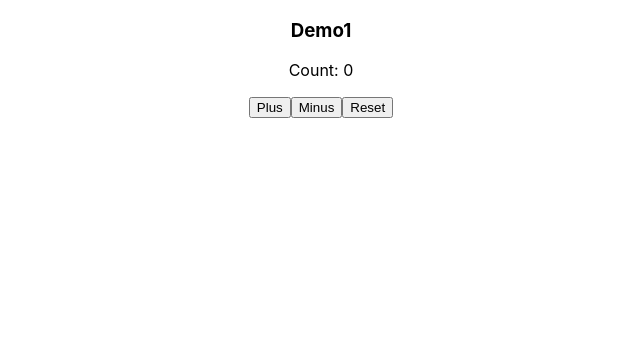
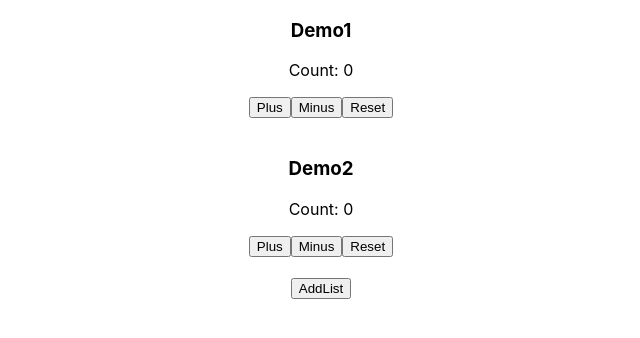
Before and after one commit to palboss/react-kit-demo, a React (Create React App) app: page / in a window 1280 px wide. Shown: the top 338 px of the page, without its empty margins (319-959 px from the left). Built offline with nearby package versions, Linux system fonts and the light colour scheme.

Commit message:
demo2  slice reducer

```diff
--- a/src/App.js
+++ b/src/App.js
@@ -1,11 +1,14 @@
-import React, {useReducer, createContext} from 'react';
+import React from 'react';
 import Demo1 from "./components/storeContext";
+import Demo2 from "./components/slicereducer";
 import './App.css';
 
 function App() {
   return (
       <div className="App">
         <Demo1 />
+        <br/>
+        <Demo2 />
       </div>
   );
 }
--- /dev/null
+++ b/src/components/slicereducer.js
@@ -0,0 +1,105 @@
+import React, {createContext, useContext, useReducer} from 'react';
+
+const initstate = {
+    count: 0,
+    tlist: []
+}
+
+function init(initialCount) {
+  return {
+      count: initialCount,
+      tlist: []
+  };
+}
+
+function countReducer(countstate, action) {
+  switch (action.type) {
+    case "increment":
+      return countstate + 1;
+    case "decrement":
+      return countstate - 1;
+    case 'reset':
+      return action.payload;
+    default:
+      return countstate;
+  }
+}
+
+function addtlist(tliststate, action) {
+    return tliststate.concat([{
+        id: action.id,
+        text: action.text,
+    }]);
+}
+
+function tlistReducer(tliststate = [], action) {
+    switch (action.type) {
+        case "Add_tlist": return addtlist(tliststate, action)
+        default: return tliststate
+    }
+}
+
+function appReducer(state = initstate, action) {
+    return {
+        count : countReducer(state.count, action),
+        tlist : tlistReducer(state.tlist, action)
+    };
+}
+
+const StoreContext = createContext({});
+
+function Demo2() {
+  let store = useReducer(appReducer, 0, init);
+
+  return (
+    <StoreContext.Provider value={store}>
+      <div className="Demo2">
+        <h3>Demo2</h3>
+        <Counter />
+        <br/>
+        <Tlist />
+      </div>
+    </StoreContext.Provider>
+  );
+}
+
+function Counter() {
+  const [state, dispatch] = useContext(StoreContext);
+
+  return (
+    <>
+      <p>Count: {state.count}</p>
+      <div className="button-wrapper">
+          <button type="button" onClick={() => dispatch({ type: "increment" })}>
+            Plus
+          </button>
+          <button type="button" onClick={() => dispatch({ type: "decrement" })}>
+            Minus
+          </button>
+          <button type="button" onClick={() => dispatch({type: 'reset', payload: 10})}>
+            Reset
+          </button>
+      </div>
+    </>
+  );
+}
+
+function Tlist() {
+  const [state, dispatch] = useContext(StoreContext);
+  const plist = state.tlist.map((title, index) => {
+        return (<p key={index}> ID: {title.id} Text: {title.text} </p>)
+  })
+
+  return (
+    <>
+      <div className="button-wrapper">
+          <button type="button" onClick={() => dispatch({type: "Add_tlist", id: 1, text: 'text222'})}>
+            AddList
+          </button>
+      </div>
+      {plist}
+    </>
+  );
+}
+
+export default Demo2;
```
Also changed, not shown: src/components/multistore.js (deleted), 1 other file (tests, documents, lock files or other folders).
